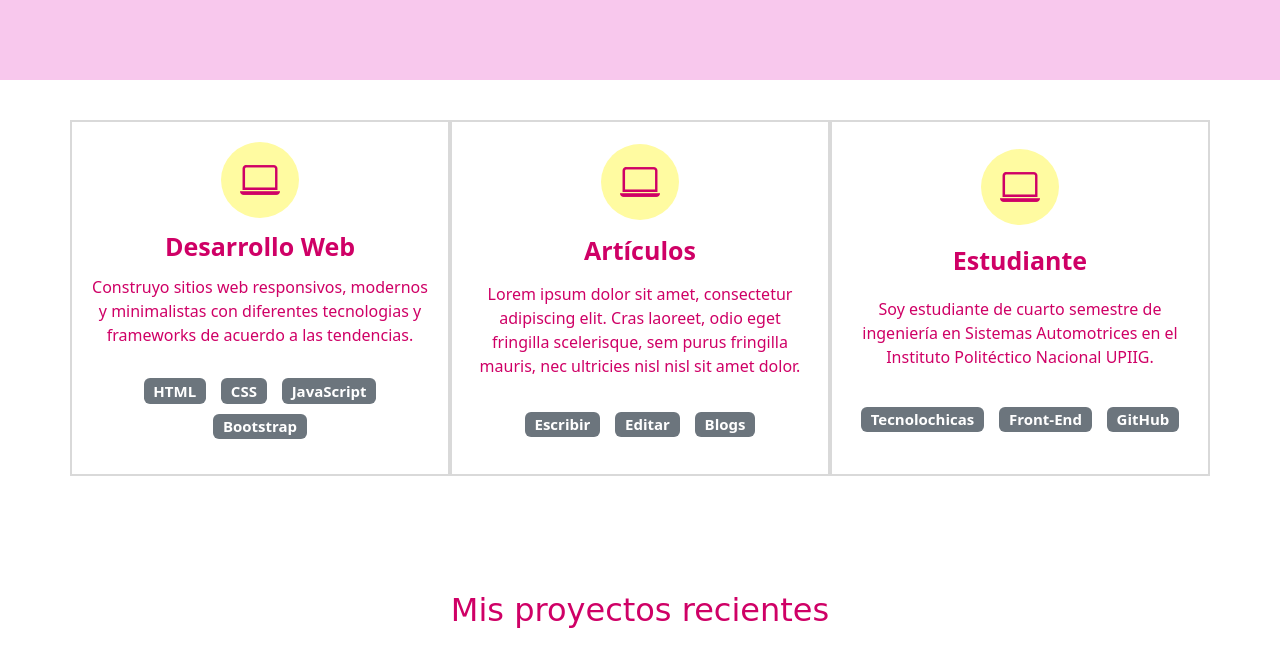
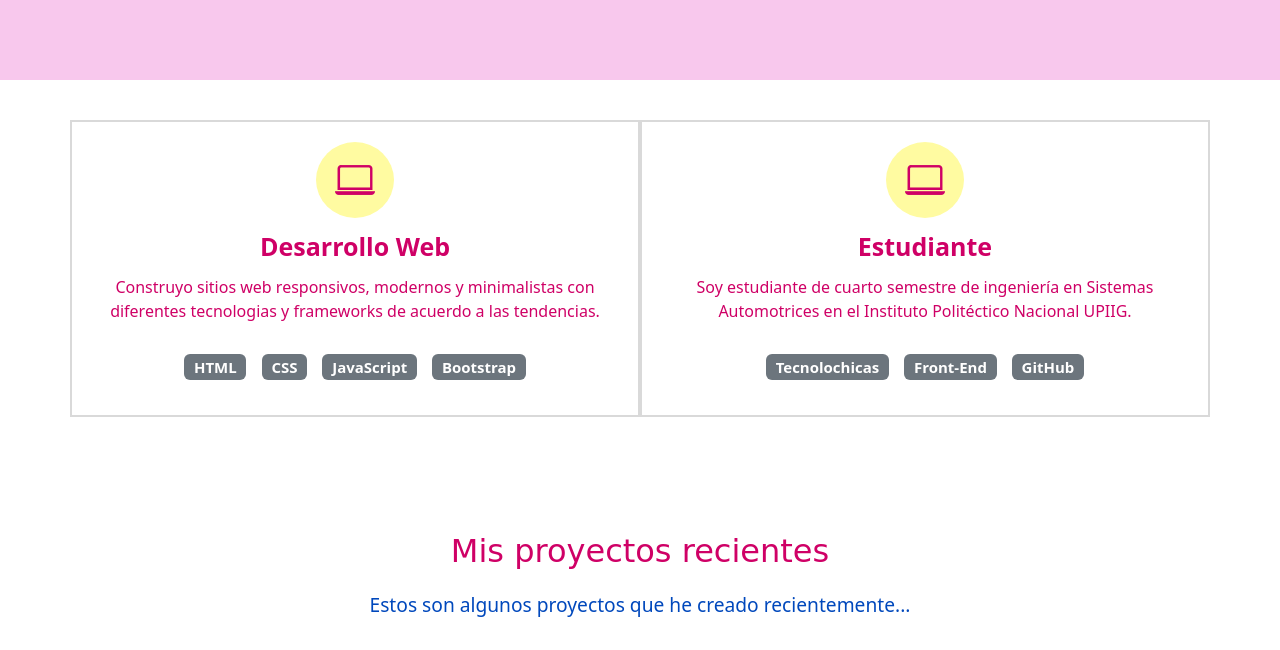
Before and after one commit to IsaRosSan/IsaRosSan.github.io, a plain HTML site: page index.html in a window 1280 px wide. Shown: the part 1380-2030 px from the top of the page. Drawn offline with nearby package versions, Linux system fonts and the light colour scheme; a web font is replaced by a local one.

Commit message:
Update index.html

```diff
--- a/index.html
+++ b/index.html
@@ -80,7 +80,7 @@
       <div class="container text-center">
         <div class="row">
           <!-- Desarrollo Web -->
-          <div class="columna col-12 col-md-4">
+          <div class="columna col-12 col-md-6">
             <i class="bi bi-laptop"></i>
             <p class="experiencia-titulo">Desarrollo Web</p>
             <p>Construyo sitios web responsivos, modernos y minimalistas con diferentes tecnologias y frameworks de acuerdo a las tendencias.</p>
@@ -91,19 +91,9 @@
               <span class="badge text-bg-secondary">Bootstrap</span>
             </div>
           </div>
-          <!-- Articulos -->
-          <div class="columna col-12 col-md-4">
-            <i class="bi bi-laptop"></i>
-            <p class="experiencia-titulo">Artículos</p>
-            <p>Lorem ipsum dolor sit amet, consectetur adipiscing elit. Cras laoreet, odio eget fringilla scelerisque, sem purus fringilla mauris, nec ultricies nisl nisl sit amet dolor. </p>
-            <div class="badges-contenedor">
-              <span class="badge text-bg-secondary">Escribir</span>
-              <span class="badge text-bg-secondary">Editar</span>
-              <span class="badge text-bg-secondary">Blogs</span>
-            </div>
-          </div>
+
           <!-- Estudiante -->
-          <div class="columna col-12 col-md-4">
+          <div class="columna col-12 col-md-6">
             <i class="bi bi-laptop"></i>
             <p class="experiencia-titulo">Estudiante</p>
             <p>Soy estudiante de cuarto semestre de ingeniería en Sistemas Automotrices en el Instituto Politéctico Nacional UPIIG. </p>
@@ -282,7 +272,7 @@
     <!-- Testimonios -->
     <section id="testimonios" class="testimonios seccion-clara">
       <h2 class="seccion-titulo">Testimonios</h2>
-      <h3 class="seccion-descripcion">Estos son algunos testimonios de mis clientes...</h3>
+      <h3 class="seccion-descripcion">Estos son algunos testimonios de personas con las que he colaborado...</h3>
 
       <!-- Carrusel -->
       <div id="testimonios-carrusel" class="carousel carousel-dark slide" data-bs-ride="carousel">
@@ -290,7 +280,7 @@
           <div class="carousel-item active">
             <div class="container">
               <img class="testimonio-imagen rounded-circle" src="imagenes/nancy.jpg" alt="Foto de Nancy">
-              <p class="testimonio-texto">María Isabel demostró ser una estudiante muy proactiva y entusiasta durante toda su participación en el bootcamp de Tecnolochicas PRO. La recomiendo ampliamente.</p>
+              <p class="testimonio-texto">Isabel demostró ser una estudiante muy proactiva y entusiasta durante toda su participación en el bootcamp de Tecnolochicas PRO. La recomiendo ampliamente.</p>
               <div class="testimonio-info">
                 <p class="cliente">Nancy</p>
                 <p class="cargo">Instructora de Tecnolochicas</p>
```
